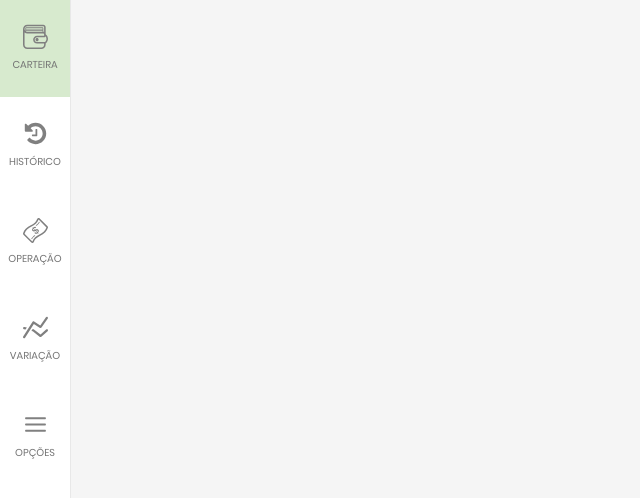
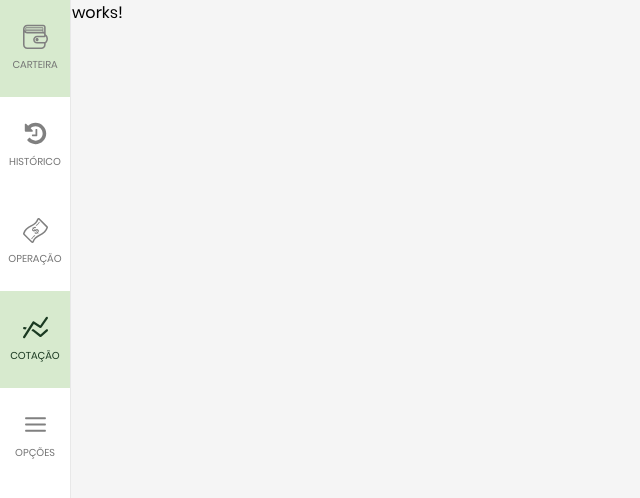
Before and after one commit to victorjordan95/stone-pagamentos, an Angular app: page /cotacao in a window 1280 px wide. Before the commit this address led to /. Shown: the top 498 px of the page, without its empty margins (0-640 px from the left). Built offline with nearby package versions, Linux system fonts and the light colour scheme.

Commit message:
criando pagina de cotação

```diff
--- a/src/app/app-routing.ts
+++ b/src/app/app-routing.ts
@@ -2,10 +2,12 @@ import { AppComponent } from './app.component';
 import { HomeComponent } from './pages/home/home.component';
 import { NgModule } from '@angular/core';
 import { Routes, RouterModule } from '@angular/router';
+import { CotacaoComponent } from './pages/cotacao/cotacao.component';
 
 const routes: Routes = [
     { path: '', component: AppComponent },
     { path: 'home', component: HomeComponent },
+    { path: 'cotacao', component: CotacaoComponent },
 ];
 
 @NgModule({
--- a/src/app/app.module.ts
+++ b/src/app/app.module.ts
@@ -6,12 +6,14 @@ import { AppComponent } from './app.component';
 import { NavbarComponent } from './components/navbar/navbar.component';
 import { HomeComponent } from './pages/home/home.component';
 import { HttpClientModule } from '@angular/common/http';
+import { CotacaoComponent } from './pages/cotacao/cotacao.component';
 
 @NgModule({
     declarations: [
         AppComponent,
         NavbarComponent,
         HomeComponent,
+        CotacaoComponent,
     ],
     imports: [
         BrowserModule,
--- a/src/app/components/navbar/navbar.component.html
+++ b/src/app/components/navbar/navbar.component.html
@@ -18,11 +18,11 @@
         </svg>
         <span class="menu-label">Operação</span>
     </a>
-    <a routerLink="/variacao" routerLinkActive="active" class="menu-link">
+    <a routerLink="/cotacao" routerLinkActive="active" class="menu-link">
         <svg class="icon icon-line-graph">
             <use xlink:href="#icon-line-graph"></use>
         </svg>
-        <span class="menu-label">Variação</span>
+        <span class="menu-label">Cotação</span>
     </a>
 
     <a routerLink="/perfil" routerLinkActive="active" class="menu-link">
--- /dev/null
+++ b/src/app/pages/cotacao/cotacao.component.html
@@ -0,0 +1,3 @@
+<p>
+  cotacao works!
+</p>
--- /dev/null
+++ b/src/app/pages/cotacao/cotacao.component.ts
@@ -0,0 +1,15 @@
+import { Component, OnInit } from '@angular/core';
+
+@Component({
+  selector: 'app-cotacao',
+  templateUrl: './cotacao.component.html',
+  styleUrls: ['./cotacao.component.scss']
+})
+export class CotacaoComponent implements OnInit {
+
+  constructor() { }
+
+  ngOnInit() {
+  }
+
+}
```
Also changed, not shown: src/app/pages/cotacao/cotacao.component.scss (added).
